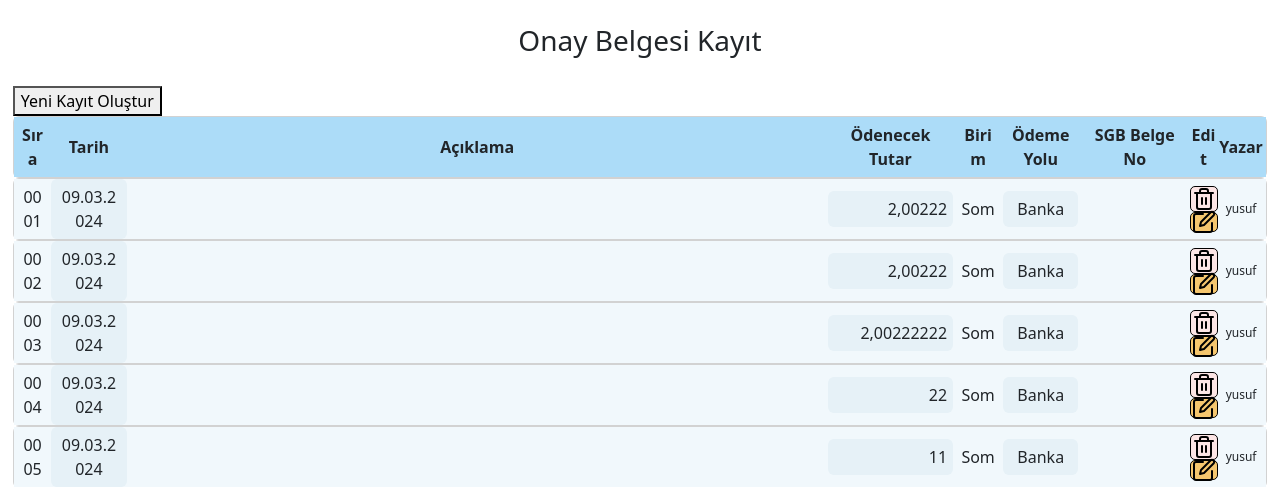
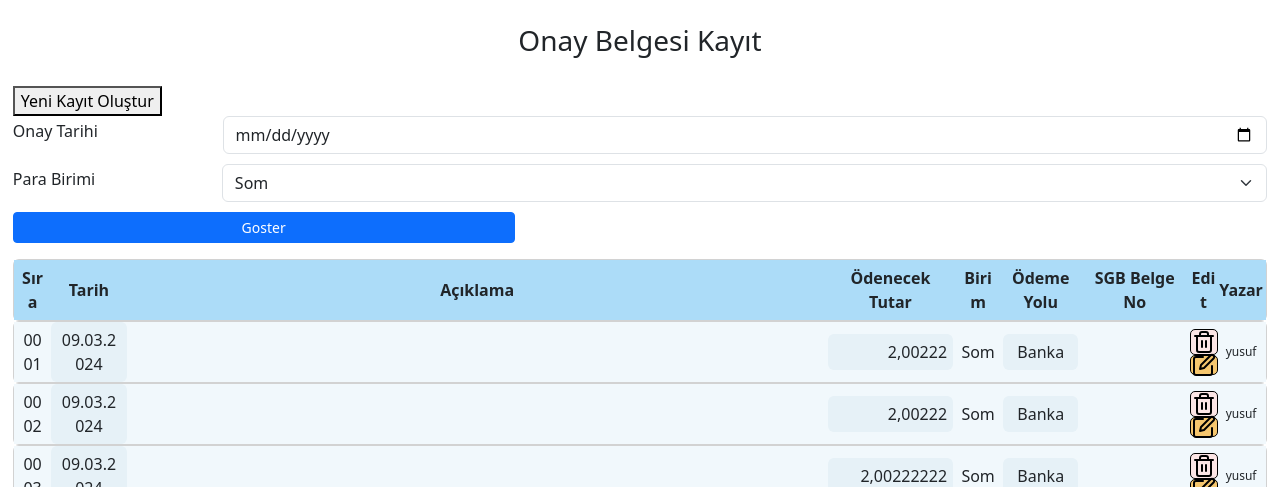
Before and after one commit to Yuziba/muhasebe03, a Django app: page /defter_onay_list in a window 1280 px wide. Shown: the part 56-543 px from the top of the page. Run offline with Django 4.2, Linux system fonts and the light colour scheme; data comes from the database, SQL or seed files in the repository; both versions use the stored data as it was after the commit; some libraries are stand-ins or nearby versions.

Commit message:
onay listeme ekraninda filtreleme

```diff
--- a/amuhproje/settings.py
+++ b/amuhproje/settings.py
@@ -109,6 +109,7 @@ LANGUAGE_CODE = 'en-us'
 
 TIME_ZONE = 'UTC'
 
+
 USE_I18N = True
 
 USE_TZ = True
--- a/muhapp/models.py
+++ b/muhapp/models.py
@@ -17,7 +17,7 @@ class OnayRegisterModel(models.Model):
     onay_no = models.CharField(max_length = 4)
     onay_aciklama = models.CharField(max_length = 110, default='my_default_value')
     #burda alani datefield sectik ve 'register_onay.html input olarak date yaptik. defter_onay_list.html icinde ise {{bilgi.onay_tarih|date:"d.m.Y"}} seklinde formatladik
-    onay_tarih = models.DateField(auto_now_add=True) #auto_now_add ile kullanci deger girmese bile otomatik tarih atamasi yapar
+    onay_tarih = models.DateField() #auto_now_add ile kullanci deger girmese bile otomatik tarih atamasi yapar
     onay_odemetutar = models.CharField(max_length = 20)
     #onay_odemetutar = models.IntegerField(validators=[MaxValueValidator(10000000000)])
     onay_parabirimi = models.CharField(max_length = 20)
--- a/muhapp/templates/muhapp/defter_onay_list.html
+++ b/muhapp/templates/muhapp/defter_onay_list.html
@@ -7,6 +7,74 @@
     <h3 style="padding-bottom: 20px; text-align:center">Onay Belgesi Kayıt</h3>
 
     <button id="openNewWindowButton">Yeni Kayıt Oluştur</button>
+
+
+
+
+
+
+
+
+
+
+
+<!-- ****************************************** -->
+<form action="{% url 'muhapp:filter_onay_list' %}">
+    <div class="onaysutun onaytar" style="text-align:left; display: flex; align-items: center; padding-bottom:10px;">
+        <label for="onaytarih" class="form-label" style="width:20%; padding-right:10px;">Onay Tarihi</label>
+        <input type="date" class="form-control" id="onay_tarih_filter" name="onay_tarih_filter">
+    </div>
+    <div class="onaysutun onay_parabirimi" style="text-align:left; display: flex; align-items: center; padding-bottom:10px;">
+        <label for="onay_parabirimi" class="form-label" style="width:20%; padding-right:10px;">Para Birimi</label>
+        <select class="form-select" id="onay_parabirimi_filter" name="onay_parabirimi_filter">
+            <option value="Som">Som</option>
+            <option value="Lira">Lira</option>
+            <option value="Dolar">Dolar</option>
+            <option value="Euro">Euro</option>
+        </select>
+    </div>
+    <button type="submit" class="btn btn-primary btn-sm" style="width: 40%; margin:auto" id="toplamodemetutar">Goster</button>
+</form>
+
+{% if toplam_tutar %}
+    <div>Toplam Tutar: {{ toplam_tutar }}</div>
+{% endif %}
+
+{% for bilgi in filtered_data %}
+    <!-- Burada filtrelenmiş liste içeriğini oluşturun -->
+    <div>{{ bilgi.onay_tarih }} - {{ bilgi.onay_odemetutar }}</div>
+{% endfor %}
+
+
+
+    <!-- bu ksiimda view ve url ler yok simdilik -->
+<!-- ****************************************** -->
+
+
+
+
+
+
+
+
+
+
+
+
+
+
+
+
+
+
+
+
+
+
+
+
+
+
     <script>
         $(document).ready(function() {
             $("#openNewWindowButton").click(function() {
@@ -102,6 +170,7 @@
 
                     </div>
                     <div class="" style="width: 4%; font-size: 12px;">{{bilgi.username}}</div>
+
                 </div>
 
 
@@ -111,4 +180,6 @@
 
     </div>
 </div>
+
+
 {%endblock%}
--- a/muhapp/urls.py
+++ b/muhapp/urls.py
@@ -23,4 +23,6 @@ urlpatterns = [
     path('register_onay_dataBase_kayit', views.register_onay_dataBase_kayit, name="register_onay_dataBase_kayit"),
     path('edit_onay_bilgi/<int:id>/', views.edit_onay_bilgi, name='edit_onay_bilgi'),
 
+    path('defter_onay_list/', views.filter_onay_list, name="filter_onay_list")
+
 ]
--- a/muhapp/views.py
+++ b/muhapp/views.py
@@ -8,6 +8,10 @@ from django.views.generic import TemplateView
 from . import models
 import mimetypes
 from django.contrib.auth.decorators import login_required
+from django.db.models import Sum, F, FloatField  # Burada Sum fonksiyonunu ekleyin
+from django.db.models import F, FloatField, ExpressionWrapper
+from django.db.models import Sum
+from datetime import datetime
 
 #-------------------------------------------------------------------------------------------------------------------------- Ana Sayfa
 class MainView(TemplateView):
@@ -153,3 +157,21 @@ def edit_onay_bilgi(request, id):
         return redirect('muhapp:defter_onay_list')
 
     return render(request, 'muhapp/edit_register_onay.html', {'onay_bilgi': onay_bilgi})
+
+
+
+
+def filter_onay_list(request):
+    onay_tarih = request.GET.get('onay_tarih_filter')
+    onay_parabirimi = request.GET.get('onay_parabirimi_filter')
+
+    my_filtered_data = models.OnayRegisterModel.objects.filter(onay_tarih=onay_tarih, onay_parabirimi=onay_parabirimi)
+    toplam_tutar = models.OnayRegisterModel.objects.filter(onay_tarih=onay_tarih).aggregate(toplam_tutar=Sum('onay_odemetutar'))['toplam_tutar']
+
+    context = {
+        'filtered_data': my_filtered_data,
+        'toplam_tutar': toplam_tutar,
+        # Diğer değişkenleri ekleyebilirsiniz
+    }
+
+    return render(request, 'muhapp/defter_onay_list.html', context)
```
Also changed, not shown: muhapp/templates/muhapp/register_onay.html (+22 -4 lines), db.sqlite3, 1 other file.
